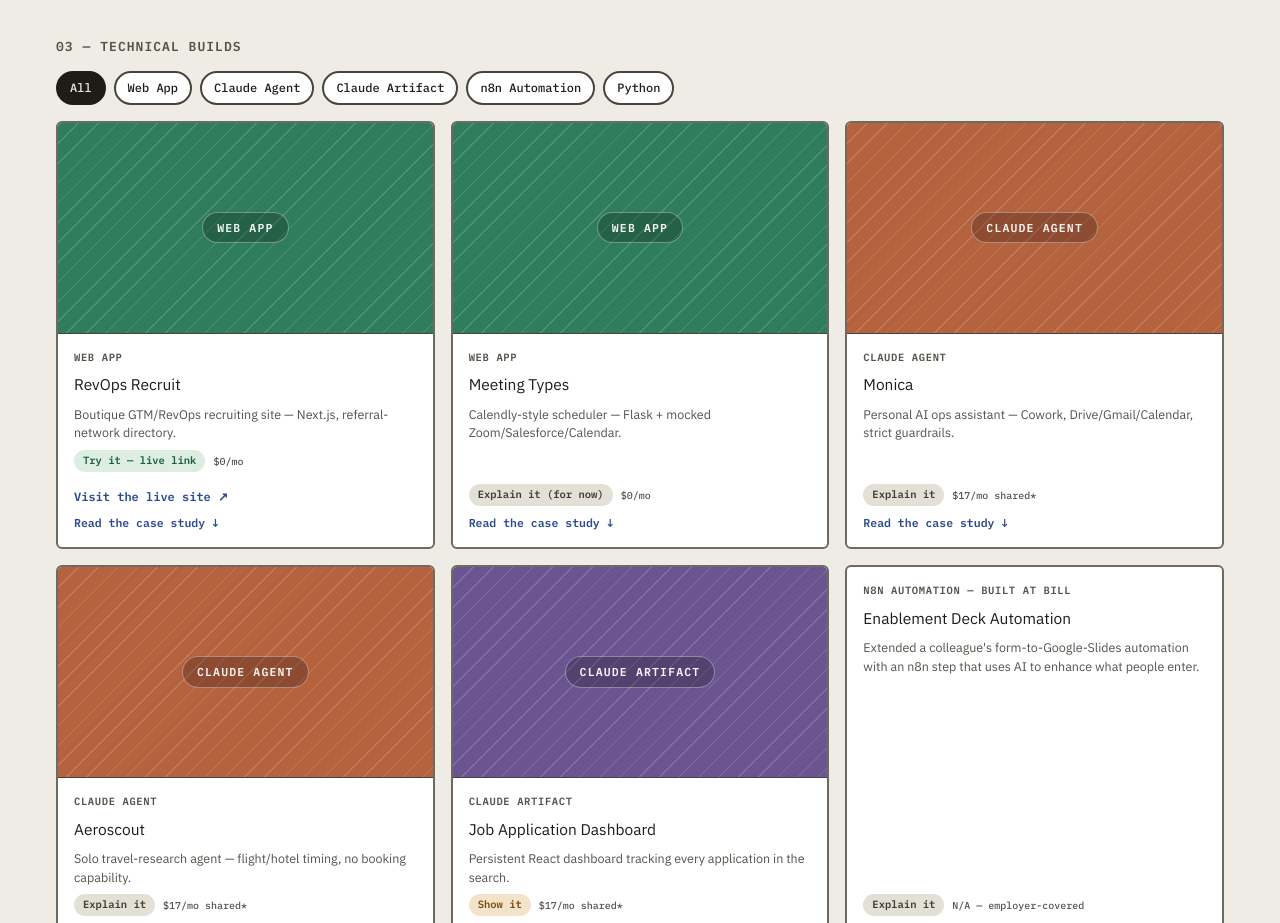
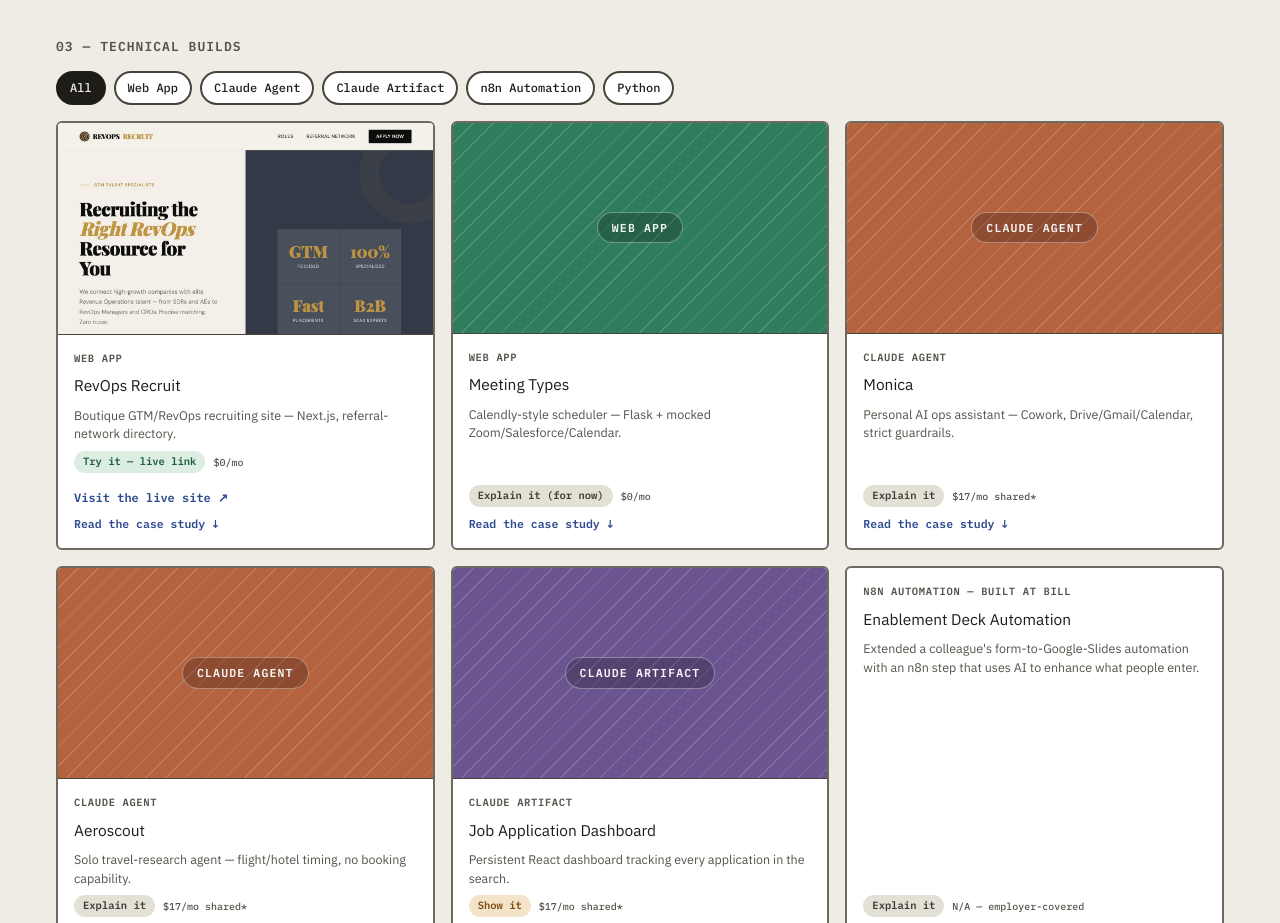
Before and after one commit to lampertwb/lampertwb, a Next.js app: page / in a window 1280 px wide. Shown: the part 3260-4183 px from the top of the page. Built offline with nearby package versions, Linux system fonts and the light colour scheme.

Commit message:
Add RevOps Recruit screenshot and live link

```diff
--- a/app/page.tsx
+++ b/app/page.tsx
@@ -162,6 +162,7 @@
       "Built a candidate-intake site and a LinkedIn company presence to give the venture a real front door, with a completed brand mark — **\"Precisely Placed,\" a bullseye logo** — finalized after evaluating four design concepts and choosing one direction.",
     results:
       "A functioning intake site and a defined brand identity in place — early-stage and not yet in market, but with the foundational pieces (site, brand, positioning) built rather than still undecided.",
+    images: ["/project-media/revops-recruit/revops-recruit-home.jpg"],
     liveUrl: "https://revops-recruit.vercel.app/",
     badge: "try",
     badgeLabel: "Try it — live link",
```
Also changed, not shown: public/project-media/revops-recruit/revops-recruit-home.jpg (added).
